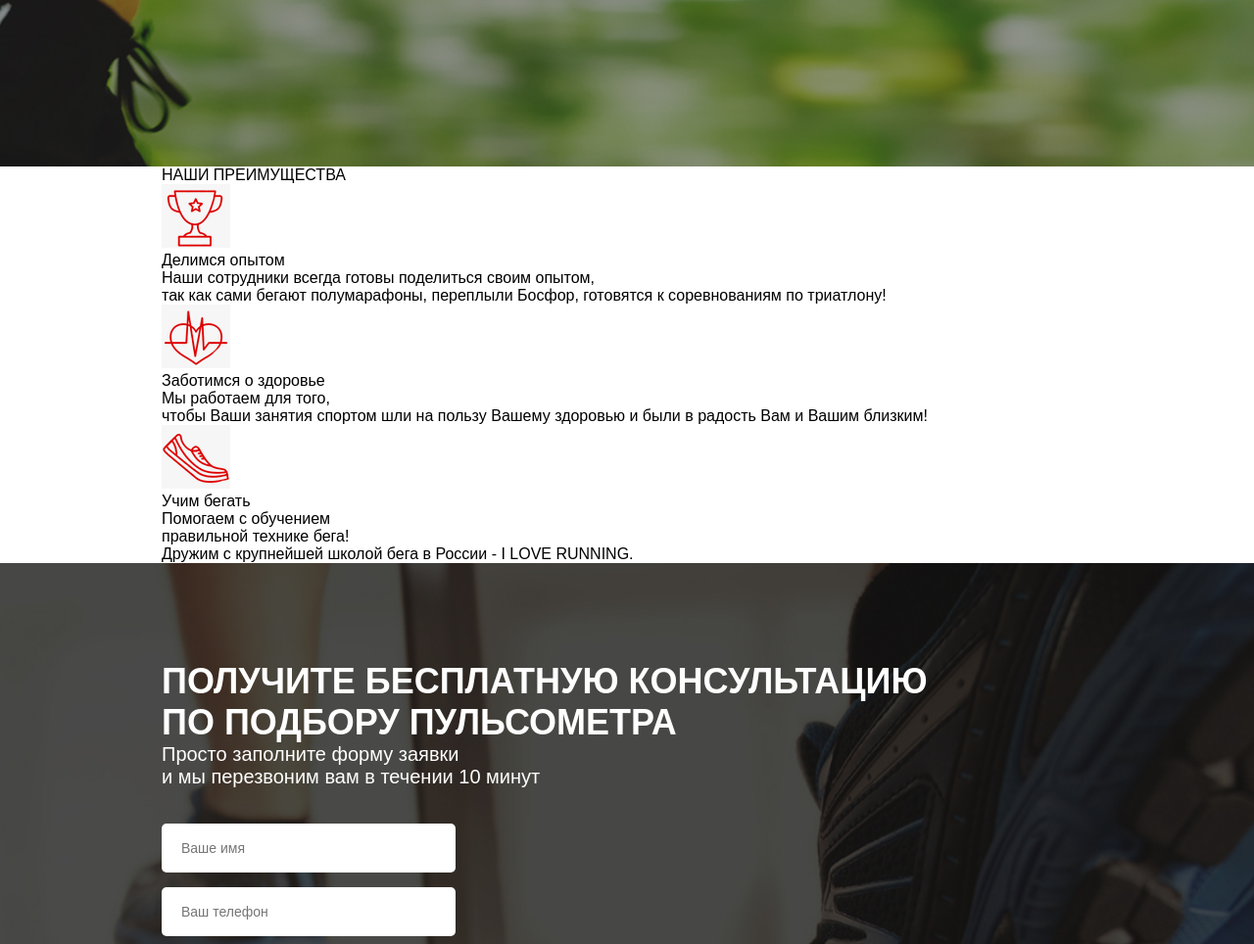
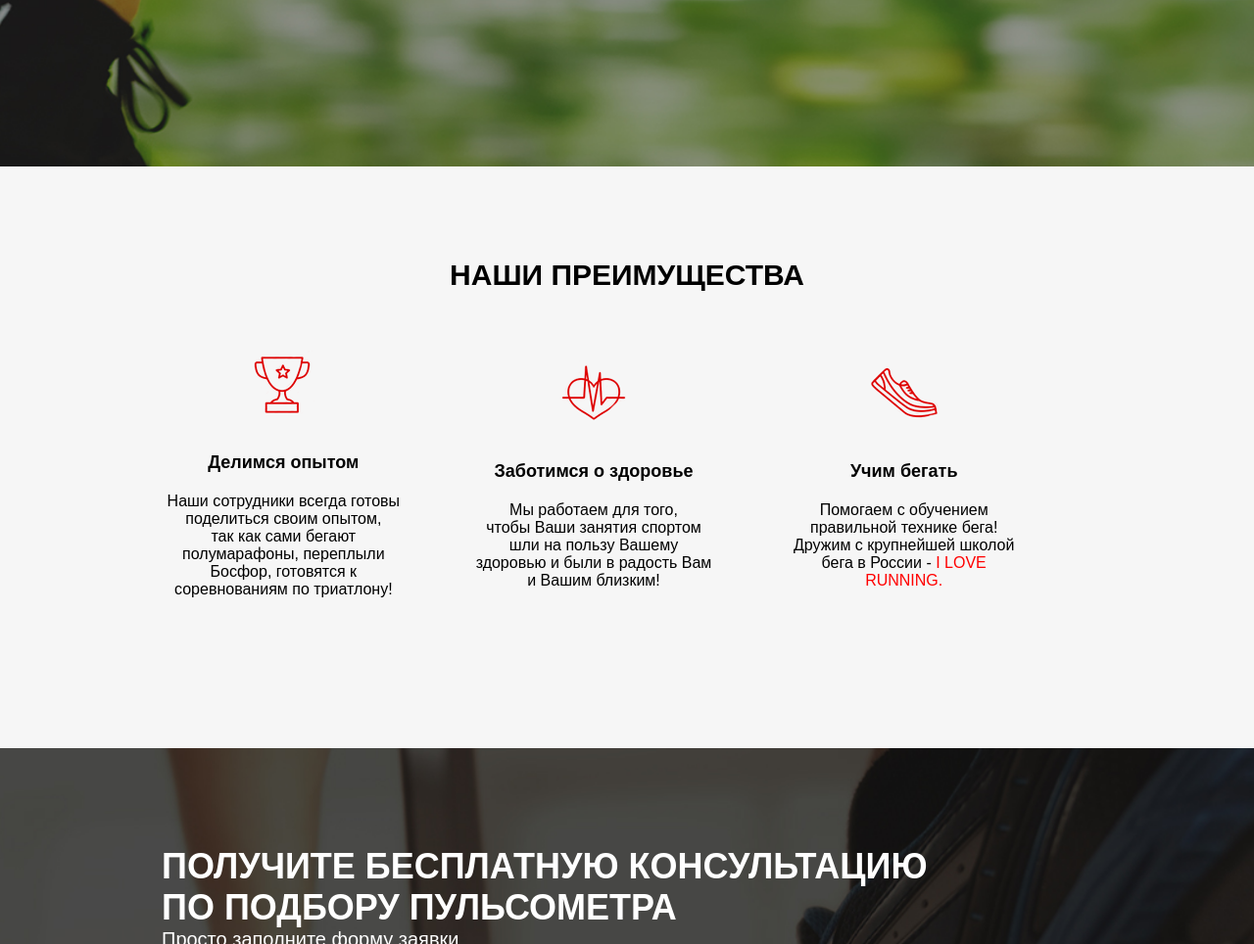
Before and after one commit to 1ogosh/Pulse-Landing, a website: page src/index.html in a window 1280 px wide. Shown: the part 594-1558 px from the top of the page at 98% size. Drawn offline with nearby package versions, Linux system fonts and the light colour scheme; a web font is replaced by a local one.

Commit message:
priorites remake

```diff
--- /dev/null
+++ b/src/scss/_priorites.scss
@@ -0,0 +1,36 @@
+.priorites{
+    min-height: 480px;
+    padding: 21px 0 93px 0;
+    background-color: #F6F6F6;
+    &_official{
+        text-align: center;
+        padding-top: 73px;
+        padding-bottom: 60px;
+        text-transform: uppercase;
+        font-weight: 700;
+        font-size: 30px;
+    }
+    &_items{
+        display: flex;
+        align-items: center;
+
+    }
+    &_item{
+        width: 273px;
+        margin-right: 68px;
+        text-align: center;
+    }
+    &_subheader{
+        padding-top: 35px;
+        text-align: center;
+        font-size: 18px;
+        font-weight: 700;
+    }
+    &_descr{
+        padding-top: 20px;
+        text-align: center;
+    }
+    span{
+        color: #FF0000;
+    }
+}
```
Also changed, not shown: src/index.html (+1 -0 lines), src/css/style.css.
